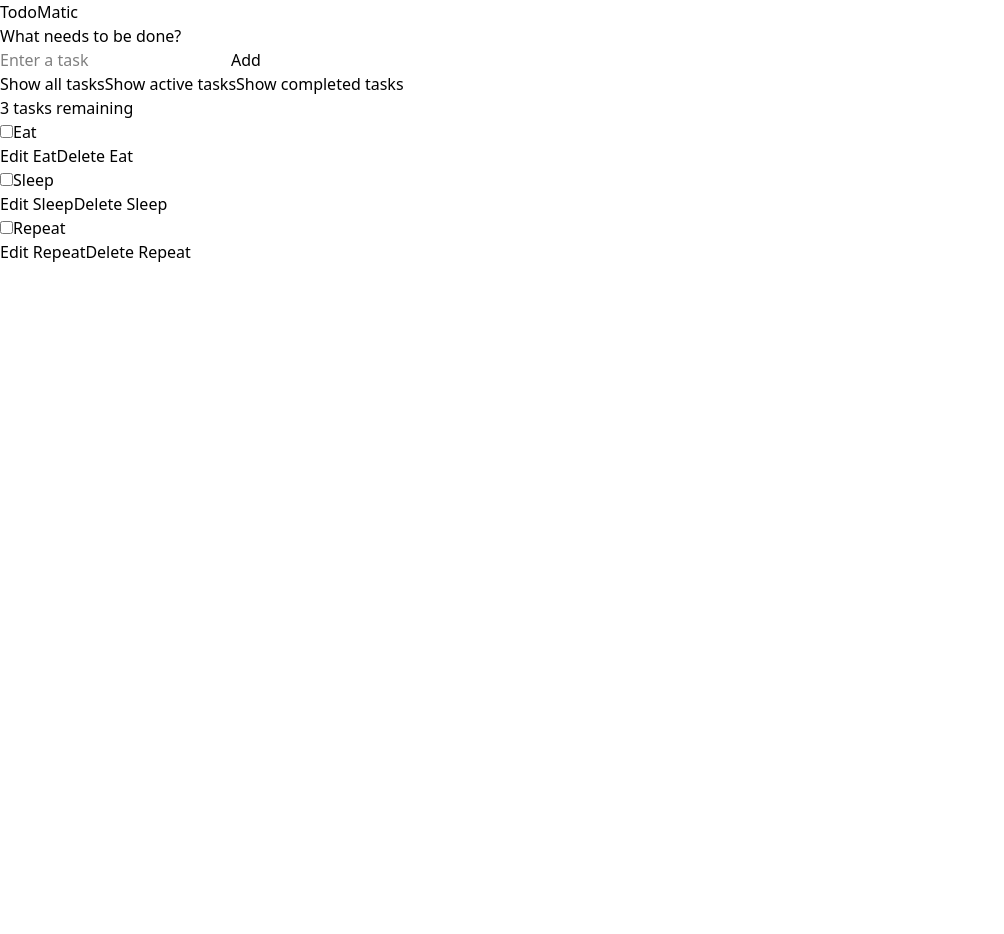
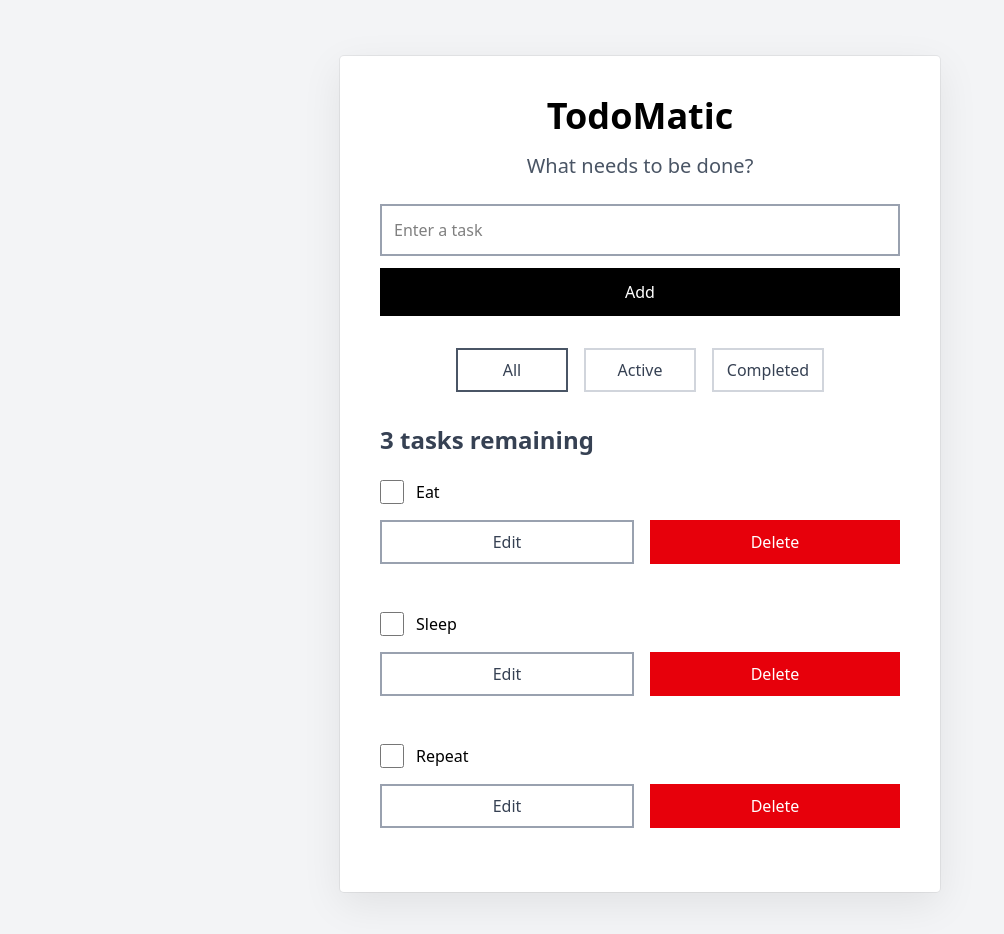
Before and after one commit to Leets-Official/6th-FE-Mission-Zero100, a React (Vite) app: page / in a window 1280 px wide. Shown: the top 934 px of the page, without its empty margins (0-1004 px from the left). Before the commit the page ends 800 px from the top, so only its background shows below. Built offline with nearby package versions, Linux system fonts and the light colour scheme.

Commit message:
feat: App 컴포넌트에서 todo 상태 관리 및 컴포넌트 연결

```diff
--- a/src/App.jsx
+++ b/src/App.jsx
@@ -1,48 +1,49 @@
-import Text from "./components/Text";
-import Button from "./components/Button";
-import Checkbox from "./components/Checkbox";
-import Input from "./components/Input";
+import { useState } from 'react';
+import Header from './components/todo/Header';
+import AddTodo from './components/todo/AddTodo';
+import Category from './components/todo/Category';
+import TodoList from './components/todo/TodoList';
 
 export default function App() {
-  const tasks = [
-    { id: "list1", label: "Eat", checked: false },
-    { id: "list2", label: "Sleep", checked: false },
-    { id: "list3", label: "Repeat", checked: false },
-  ];
+  const [tasks, setTasks] = useState([
+    { id: 'list1', label: 'Eat', checked: false },
+    { id: 'list2', label: 'Sleep', checked: false },
+    { id: 'list3', label: 'Repeat', checked: false },
+  ]);
+  const [filter, setFilter] = useState('all');
+
+  const addTask = (label) => {
+    if (!label.trim()) return;
+    setTasks((prev) => [...prev, { id: Date.now().toString(), label, checked: false }]);
+  };
+
+  const toggleTask = (id) => {
+    setTasks((prev) => prev.map((t) => (t.id === id ? { ...t, checked: !t.checked } : t)));
+  };
+
+  const deleteTask = (id) => {
+    setTasks((prev) => prev.filter((t) => t.id !== id));
+  };
+
+  const filteredTasks = tasks.filter((t) => {
+    if (filter === 'active') return !t.checked;
+    if (filter === 'completed') return t.checked;
+    return true;
+  });
 
   return (
-    <div>
-      <Text as="h1">TodoMatic</Text>
-      <Text as="h2">What needs to be done?</Text>
-
-      <div>
-        <Input placeholder="Enter a task" />
-        <Button>Add</Button>
+    <div className='min-h-screen bg-gray-100 flex justify-center py-14'>
+      <div className='w-[600px] bg-white rounded-sm p-10 shadow-[0_0_0_1px_rgba(0,0,0,0.06),0_12px_40px_rgba(0,0,0,0.08)]'>
+        <Header count={filteredTasks.length} />
+        <AddTodo onAdd={addTask} />
+        <Category filter={filter} setFilter={setFilter} />
+        <TodoList
+          count={filteredTasks.length}
+          tasks={filteredTasks}
+          onToggle={toggleTask}
+          onDelete={deleteTask}
+        />
       </div>
-
-      <div>
-        <Button>Show all tasks</Button>
-        <Button>Show active tasks</Button>
-        <Button>Show completed tasks</Button>
-      </div>
-
-      <Text as="h2">{tasks.length} tasks remaining</Text>
-
-      <ul>
-        {tasks.map((task) => (
-          <li key={task.id}>
-            <Checkbox
-              id={task.id}
-              label={task.label}
-              checked={task.checked}
-            />
-            <div>
-              <Button>Edit {task.label}</Button>
-              <Button>Delete {task.label}</Button>
-            </div>
-          </li>
-        ))}
-      </ul>
     </div>
   );
 }
```
